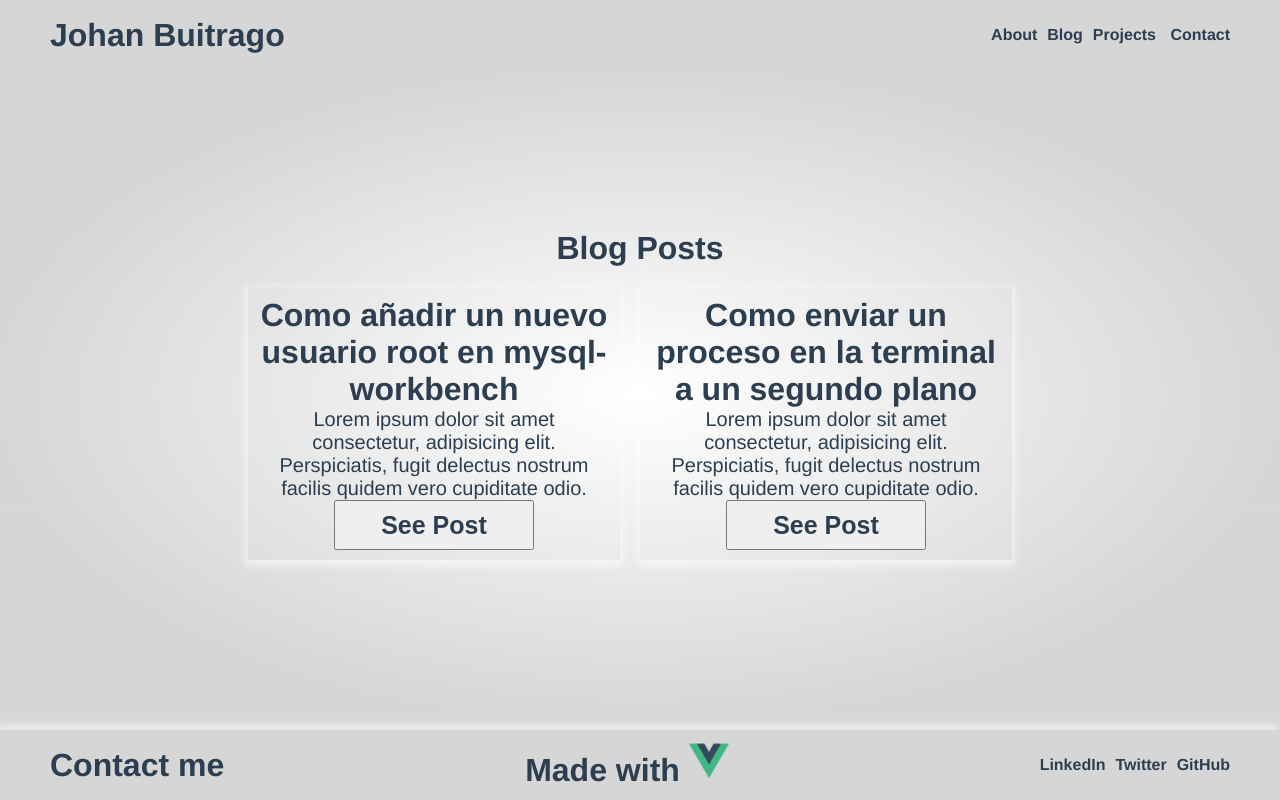
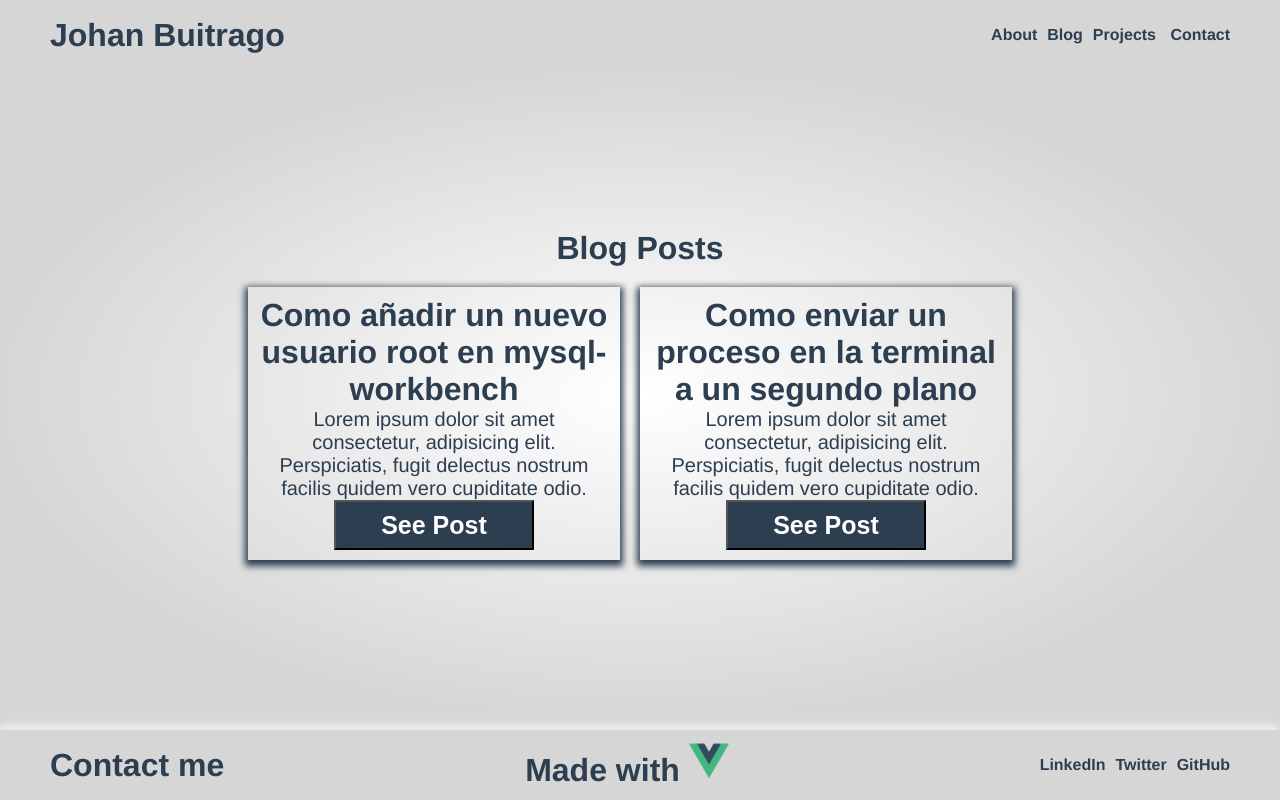
Before and after one commit to jasba24/portfolio, a Vue app: page /blog in a window 1280 px wide. Built offline with nearby package versions, Linux system fonts and the light colour scheme.

Commit message:
refactor: :art: change colors and shadows the blog posts

```diff
--- a/src/components/PfPost.vue
+++ b/src/components/PfPost.vue
@@ -22,7 +22,7 @@ export default {
 .post {
   width: 30%;
   text-align: center;
-  box-shadow: 0px 3px 7px 3px var(--box-color);
+  box-shadow: 0px 3px 7px 3px var(--primary-color);
   padding: 10px;
   margin-right: 20px;
 }
@@ -40,13 +40,9 @@ export default {
   justify-content: center;
   align-items: center;
   margin: 0 auto;
-  color: var(--primary-color);
+  color: white;
   font-weight: bold;
   font-size: 2.5rem;
-}
-.button-icon {
-  width: 25px;
-  height: 25px;
-  margin-left: 10px;
+  background-color: var(--primary-color);
 }
 </style>
```
